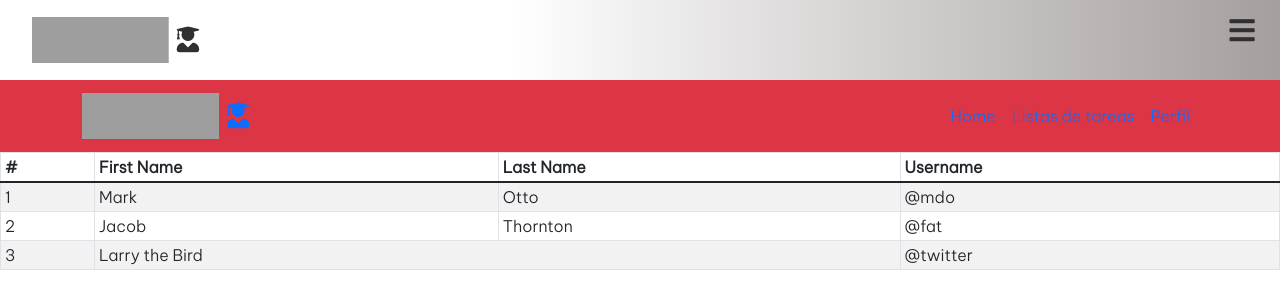
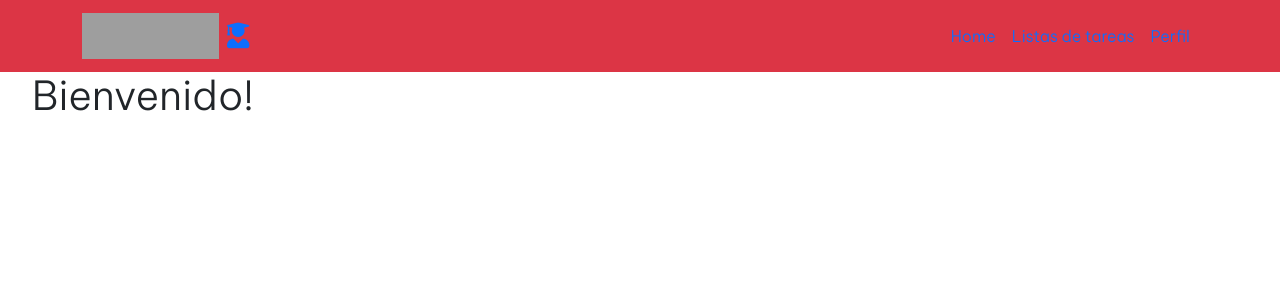
Before and after one commit to AlfredoPalazuelos/EjemploListas, a React (Create React App) app: page / in a window 1280 px wide. Shown: the top 308 px of the page. Built offline with nearby package versions, Linux system fonts and the light colour scheme; grey boxes are pictures that could not be loaded.

Commit message:
TablaUsuarios rellena con lista

```diff
--- a/src/App.jsx
+++ b/src/App.jsx
@@ -8,7 +8,6 @@ import BootstrapHeader from './components/BootstrapHeader';
 export function App() {
   return (
     <Router>
-      <Header />
       <BootstrapHeader />
       {MenuItems.map((item) => {
         return (
--- /dev/null
+++ b/src/components/BootstrapTabla.jsx
@@ -0,0 +1,43 @@
+import React from 'react';
+import {Table} from 'react-bootstrap';
+import {ListaTabla, TitulosTabla}  from '../data/ListaTabla';
+class BootstrapTabla extends React.Component{
+
+  constructor(props){
+    super(props);
+  }
+
+
+  render(){
+    return (
+<Table striped bordered hover size="sm">
+  <thead>
+    <tr>
+      <th>{TitulosTabla.filed1}</th>
+      <th>{TitulosTabla.field2}</th>
+      <th>{TitulosTabla.field3}</th>
+    </tr>
+  </thead>
+  <tbody>
+      {ListaTabla.map((item) => {
+        return(
+        <tr>
+          <td>{item.nombre}</td>
+          <td>{item.apellido}</td>
+          <td>{item.usuario}</td>
+         </tr>
+        )
+      })}
+  </tbody>
+</Table>
+
+
+
+    );
+
+
+  }
+
+}
+
+export default BootstrapTabla;
--- a/src/components/Home.jsx
+++ b/src/components/Home.jsx
@@ -1,36 +1,10 @@
 import React from 'react';
-import {Table} from 'react-bootstrap';
+
 
 export function Home() {
   return (
-<Table striped bordered hover size="sm">
-  <thead>
-    <tr>
-      <th>#</th>
-      <th>First Name</th>
-      <th>Last Name</th>
-      <th>Username</th>
-    </tr>
-  </thead>
-  <tbody>
-    <tr>
-      <td>1</td>
-      <td>Mark</td>
-      <td>Otto</td>
-      <td>@mdo</td>
-    </tr>
-    <tr>
-      <td>2</td>
-      <td>Jacob</td>
-      <td>Thornton</td>
-      <td>@fat</td>
-    </tr>
-    <tr>
-      <td>3</td>
-      <td colSpan={2}>Larry the Bird</td>
-      <td>@twitter</td>
-    </tr>
-  </tbody>
-</Table>
+    <div className="main-site">
+    <h1>Bienvenido!</h1>
+  </div>
   );
 }
--- a/src/components/Perfil.jsx
+++ b/src/components/Perfil.jsx
@@ -1,9 +1,10 @@
 import React from 'react';
-
+import BootstrapTabla from '../components/BootstrapTabla';
 export function Perfil() {
   return (
     <div className="main-site">
       <h1>Página de perfil</h1>
+      <BootstrapTabla />
     </div>
   );
 }
--- /dev/null
+++ b/src/data/ListaTabla.js
@@ -0,0 +1,31 @@
+
+export const TitulosTabla ={
+
+
+  filed1: 'Nombre',
+  field2: 'Apellido',
+  field3: 'Usuario',
+
+};
+
+
+  export const ListaTabla = [
+    {
+
+      nombre: 'Paco',
+      apellido: 'Lopez',
+      usuario: 'Plopez',
+    },
+    {
+
+      nombre: 'Luis',
+      apellido: 'Perez',
+      usuario: 'Lperez',
+    },
+    {
+
+      nombre: 'Clara',
+      apellido: 'Garcia',
+      usuario: 'Cgarcia',
+    },
+  ];
```
